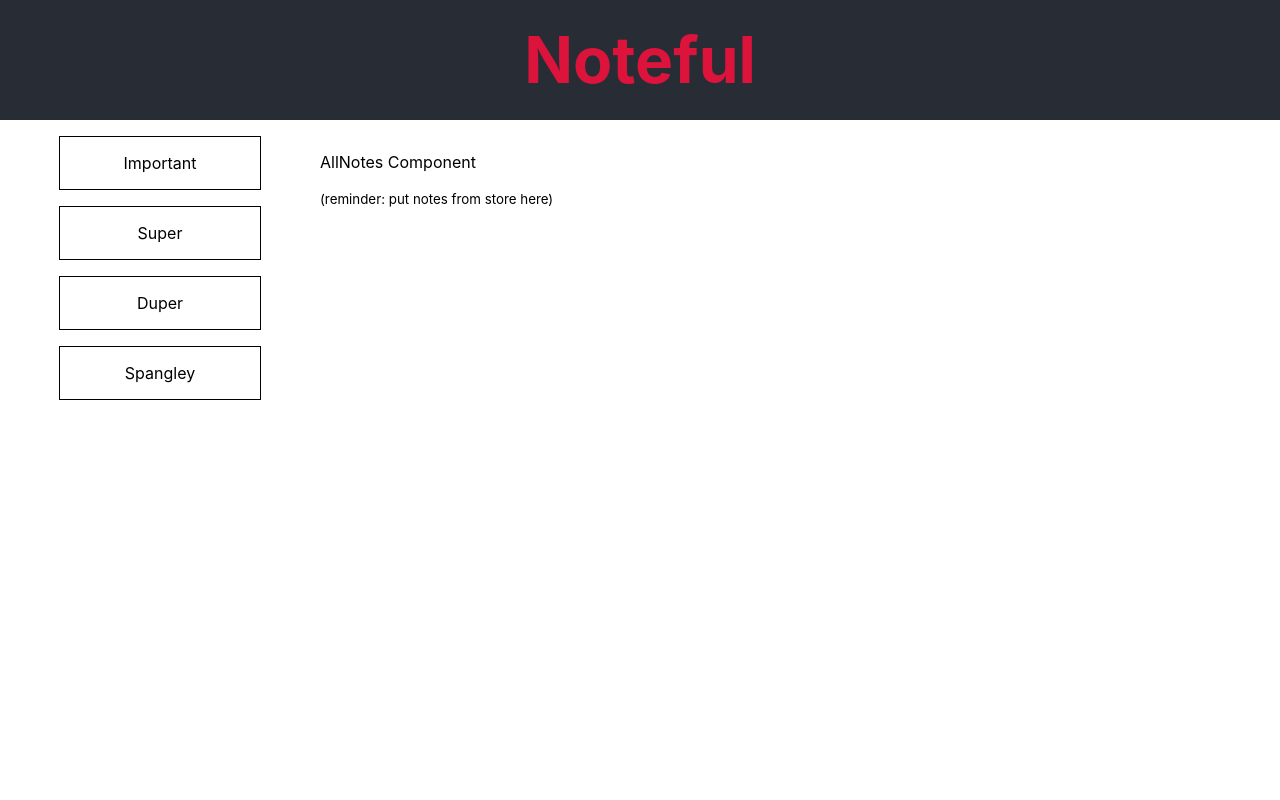
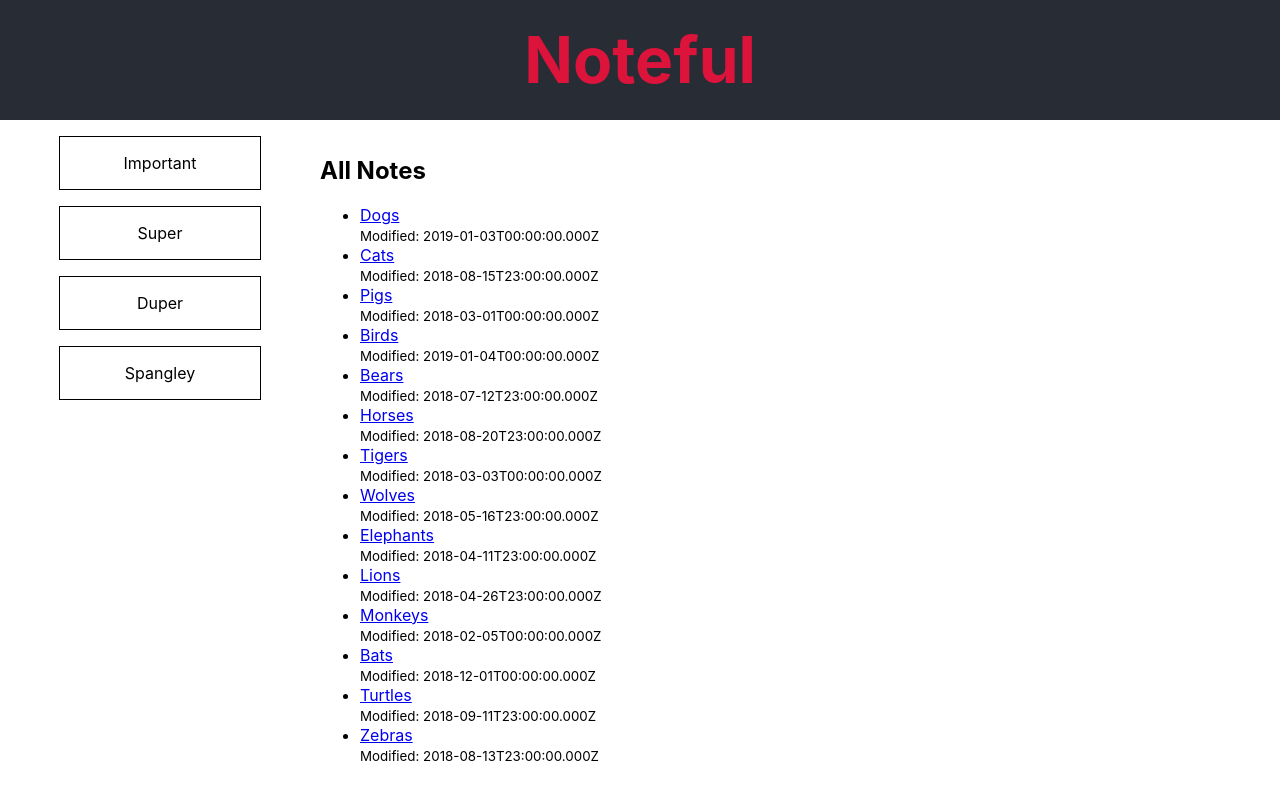
Before and after one commit to jessegilbride/noteful, a React (Create React App) app: page / in a window 1280 px wide. Built offline with nearby package versions, Linux system fonts and the light colour scheme.

Commit message:
code cleanup

```diff
--- a/src/AllNotes.js
+++ b/src/AllNotes.js
@@ -1,12 +1,29 @@
 import React, { Component } from 'react'
+import { Link } from 'react-router-dom';
 // PROPS PASSED IN:
 
 export class AllNotesView extends Component {
+
   render() {
+    console.log(this.props);
+
+    const allNotes = this.props.notes.map(note => {
+      return (
+        <li key={note.id}>
+          <Link to={`/${note.folderId}/${note.id}`}>
+            {note.name}<br />
+          </Link>
+          <small>Modified: {note.modified}</small>
+        </li>
+      )
+    })
+
     return (
       <div>
-        <p>AllNotes Component</p>
-        <small>(reminder: put notes from store here)</small>
+        <h2>All Notes</h2>
+        <ul className='all-notes-list'>
+          {allNotes}
+        </ul>
       </div>
     )
   }
--- a/src/App.css
+++ b/src/App.css
@@ -1,8 +1,5 @@
 * {
   box-sizing: border-box;
-}
-
-.App {
 }
 
 .App header {
@@ -30,10 +27,6 @@ main {
 main.flex-container {
   display: flex;
   flex-direction: column;
-}
-
-nav,
-section.main-view {
 }
 
 .folder-list {
@@ -64,9 +57,12 @@ section.main-view {
 
 .folder-link:hover {
   background: cornflowerblue;
+  color: white;
 }
 
-section.main-view {
+.folder-link.active {
+  background: darkslateblue;
+  color: white;
 }
 
 @media screen and (min-width: 720px) {
--- a/src/Main.js
+++ b/src/Main.js
@@ -8,11 +8,25 @@ import Note from './Note';
 
 class Main extends Component {
   render() {
+    // console.log(this.props);
+
     return (
       <section className='main-view'>
-        <Route path='/' exact component={AllNotes} />
-        <Route path='/:folderId' exact component={Folder} />
-        <Route path='/:folderId/:note' exact component={Note} />
+        <Route
+          path='/' exact
+          render={props => (
+            <AllNotes {...this.props} />
+          )} />
+        <Route
+          path='/:folderId' exact
+          render={props => (
+            <Folder {...this.props} />
+          )} />
+        <Route
+          path='/:folderId/:note' exact
+          render={props => (
+            <Note {...this.props} />
+          )} />
         {/* <Route path='/:folderId/:note/:anything' component={PageNotFound} /> */}
       </section>
     )
--- a/src/Note.js
+++ b/src/Note.js
@@ -2,7 +2,10 @@ import React, { Component } from 'react'
 // PROPS PASSED IN:
 
 class Note extends Component {
+
   render() {
+    console.log(this.props);
+
     return (
       <div>
         <p>This is the note view.</p>
--- a/src/SidebarFolderList.js
+++ b/src/SidebarFolderList.js
@@ -1,5 +1,5 @@
 import React, { Component } from 'react'
-import { Link } from 'react-router-dom'
+import { NavLink } from 'react-router-dom'
 // PROPS PASSED IN:
 // folders={dummyStore.folders}
 
@@ -10,9 +10,9 @@ class SidebarFolderList extends Component {
     const folderList = this.props.folders.map(folder => {
       return (
         <li key={folder.id} className='folder-list-item'>
-          <Link to={``} className='folder-link'>
+          <NavLink to={`/${folder.id}`} className='folder-link' activeClassName='active'>
             {folder.name}
-          </Link>
+          </NavLink>
         </li>
       )
     })
```
Also changed, not shown: src/Folder.js (+8 -0 lines), 1 other file (tests, documents, lock files or other folders).
